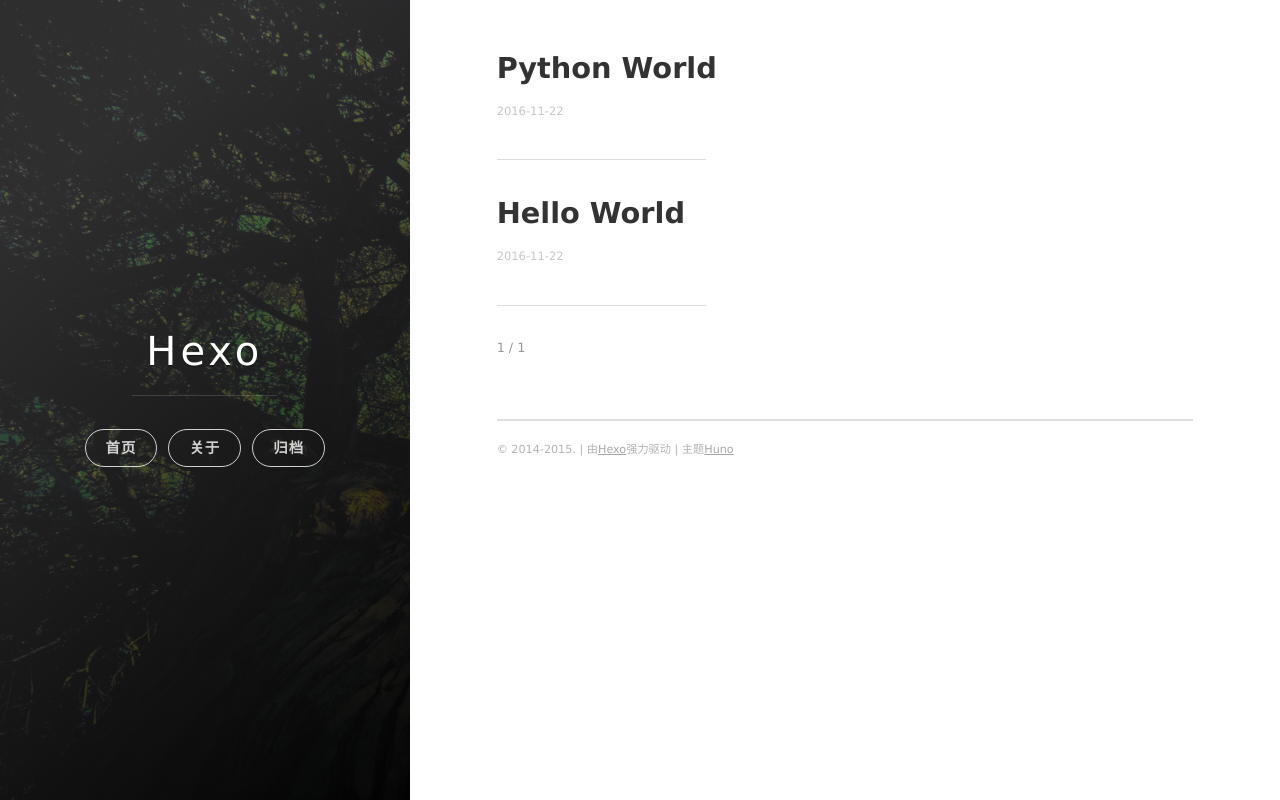
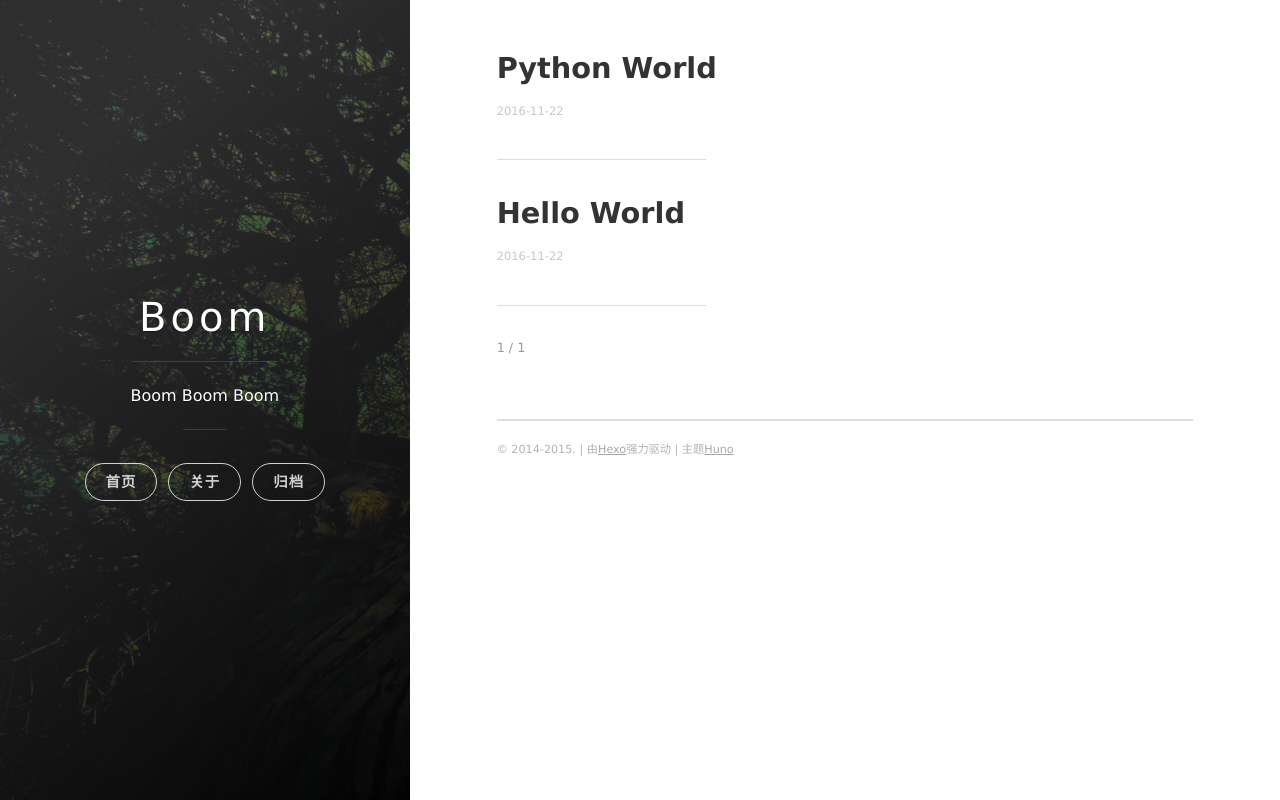
Before and after one commit to Steed-LHV/zuotw32.github.io, a plain HTML site: page index.html in a window 1280 px wide. Drawn offline with nearby package versions, Linux system fonts and the light colour scheme; some packages are replaced by stand-ins of ours.

Commit message:
Site updated: 2016-11-22 11:56:15

```diff
--- a/index.html
+++ b/index.html
@@ -7,21 +7,26 @@
 
 
     <title>
-      Hexo
+      Boom
     </title>
 
     <meta name="viewport" content="width=device-width, initial-scale=1, maximum-scale=1, user-scalable=no">
 
-      <meta name="author" content="John Doe">
+      <meta name="author" content="zuotw32">
 
 
+      <meta name="description" content="Becoming a better me">
 
-    <meta property="og:type" content="website">
-<meta property="og:title" content="Hexo">
+
+    <meta name="description" content="Becoming a better me">
+<meta property="og:type" content="website">
+<meta property="og:title" content="Boom">
 <meta property="og:url" content="http://yoursite.com/index.html">
-<meta property="og:site_name" content="Hexo">
+<meta property="og:site_name" content="Boom">
+<meta property="og:description" content="Becoming a better me">
 <meta name="twitter:card" content="summary">
-<meta name="twitter:title" content="Hexo">
+<meta name="twitter:title" content="Boom">
+<meta name="twitter:description" content="Becoming a better me">
 
 
 
@@ -53,9 +58,14 @@
 
 
 
-        <h1 class="panel-cover__title panel-title"><a href="/" title="link to homepage">Hexo</a></h1>
+        <h1 class="panel-cover__title panel-title"><a href="/" title="link to homepage">Boom</a></h1>
         <hr class="panel-cover__divider" />
 
+
+        <p class="panel-cover__description">
+          Boom Boom Boom
+        </p>
+        <hr class="panel-cover__divider panel-cover__divider--secondary" />
 
 
         <div class="navigation-wrapper">
```
Also changed, not shown: 2016/11/22/Python-World/index.html (+11 -6 lines), 2016/11/22/hello-world/index.html (+11 -6 lines), archives/2016/11/index.html (+12 -4 lines), archives/2016/index.html (+12 -4 lines), archives/index.html (+12 -4 lines).
